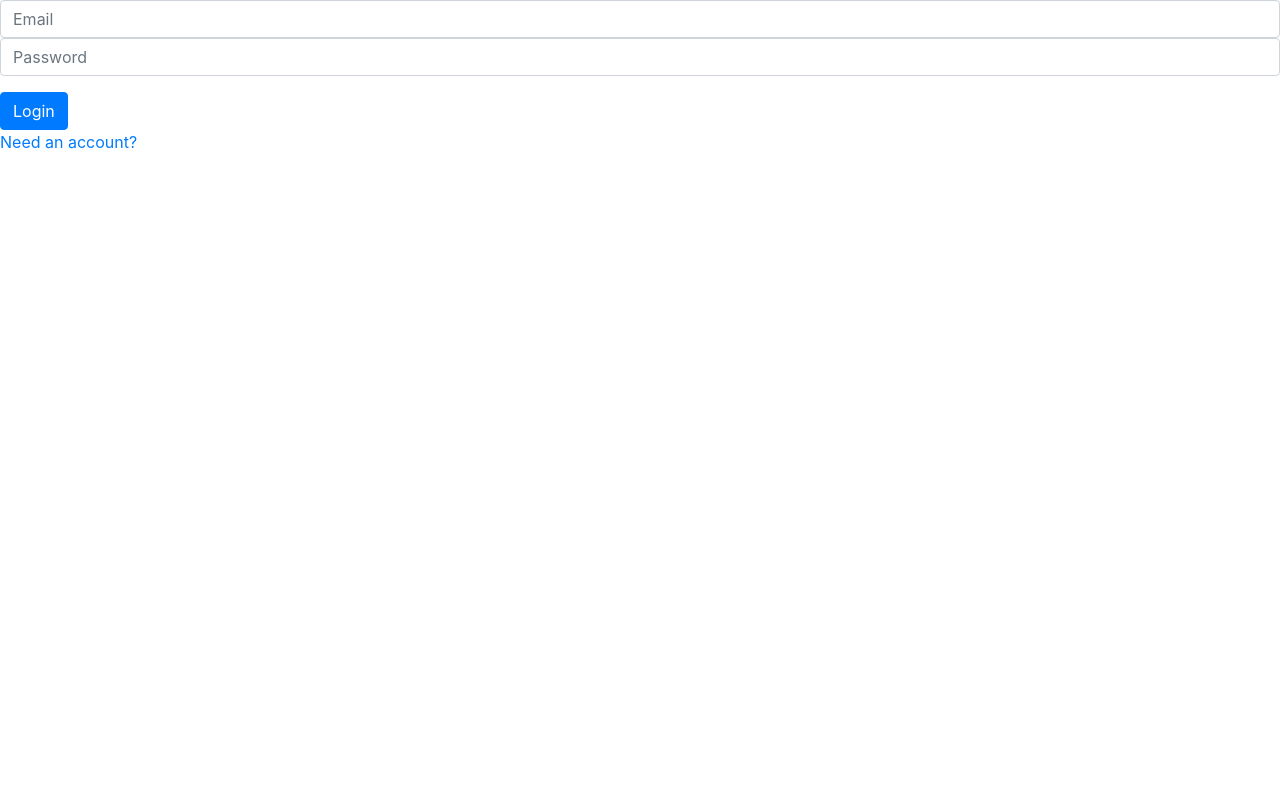
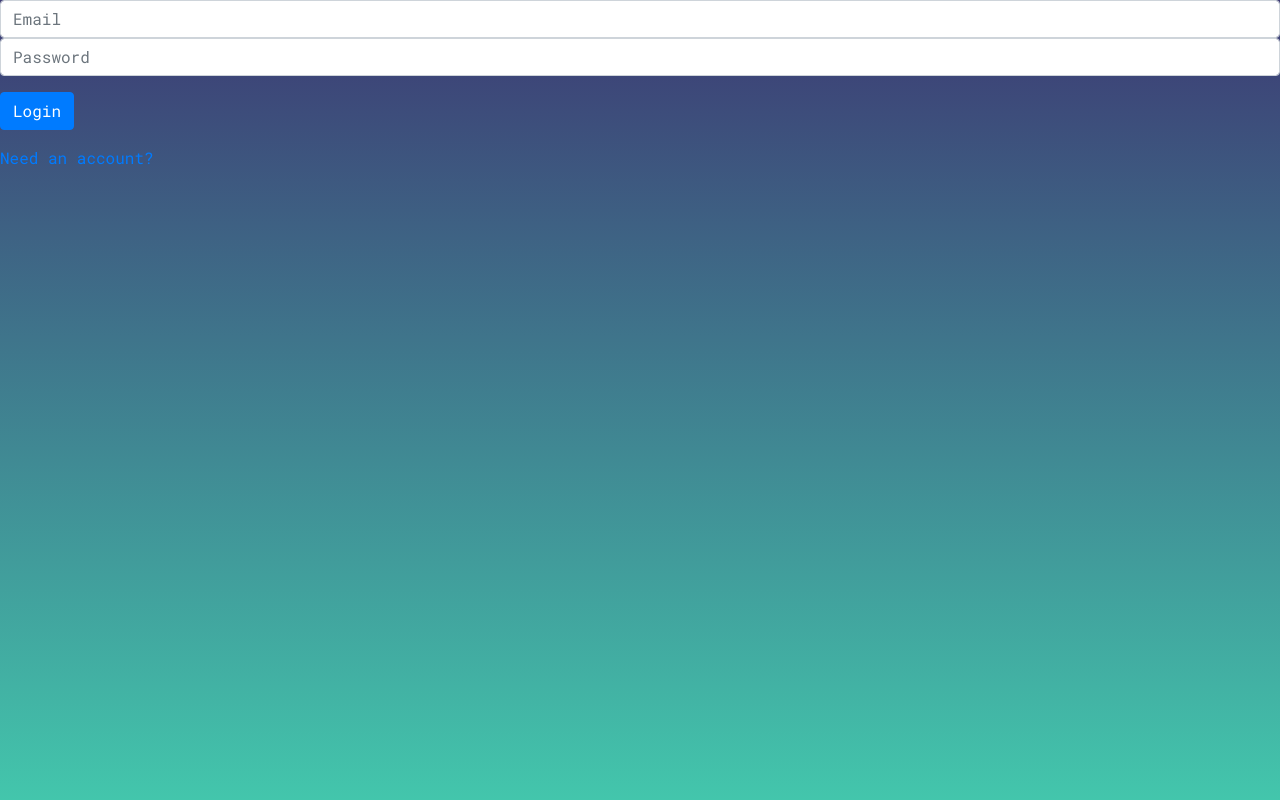
Before and after one commit to batiyeh/weather-station, a Django app: page /login in a window 1280 px wide. Run offline with Django 3.2, Linux system fonts and the light colour scheme; some libraries are stand-ins or nearby versions.

Commit message:
styles for the login page

```diff
--- /dev/null
+++ b/currentweather/static/css/login.css
@@ -0,0 +1,10 @@
+html, body {
+    font-family: 'Roboto Mono', monospace;
+    width: 100%;
+    height: 100%;
+    margin: 0px;
+    padding: 0px;
+    overflow-x: hidden;
+    -webkit-font-smoothing: antialiased;
+    background: linear-gradient(to bottom, #3C3973, #43C6AC);
+}
--- a/currentweather/templates/login.html
+++ b/currentweather/templates/login.html
@@ -1,4 +1,7 @@
+
+{% load staticfiles %} {% csrf_token %}
 <!doctype html>
+
 <html lang="en">
   <title>Login</title>
   <head>
@@ -8,9 +11,13 @@
 
     <!-- Bootstrap CSS -->
     <link rel="stylesheet" href="https://maxcdn.bootstrapcdn.com/bootstrap/4.0.0/css/bootstrap.min.css" integrity="sha384-Gn5384xqQ1aoWXA+058RXPxPg6fy4IWvTNh0E263XmFcJlSAwiGgFAW/dAiS6JXm" crossorigin="anonymous">
+    <link href="https://fonts.googleapis.com/css?family=Roboto+Mono" rel="stylesheet">
+    <link href="{% static 'css/login.css' %}" rel = "stylesheet">
+
   </head>
 
   <body>
+  <div>
     <form id="loginForm">{% csrf_token %}
         <div class="login-info mb-3">
             <input id='email' name='email' type="email" class="form-control" placeholder="Email" aria-label="Email">
@@ -18,7 +25,7 @@
         </div>
         <button type="submit" class="btn btn-primary">Login</button>
     </form>
-
+</div>
     <a href = "{% url 'newAccount'%}">Need an account?</a>
   </body>
 
```
